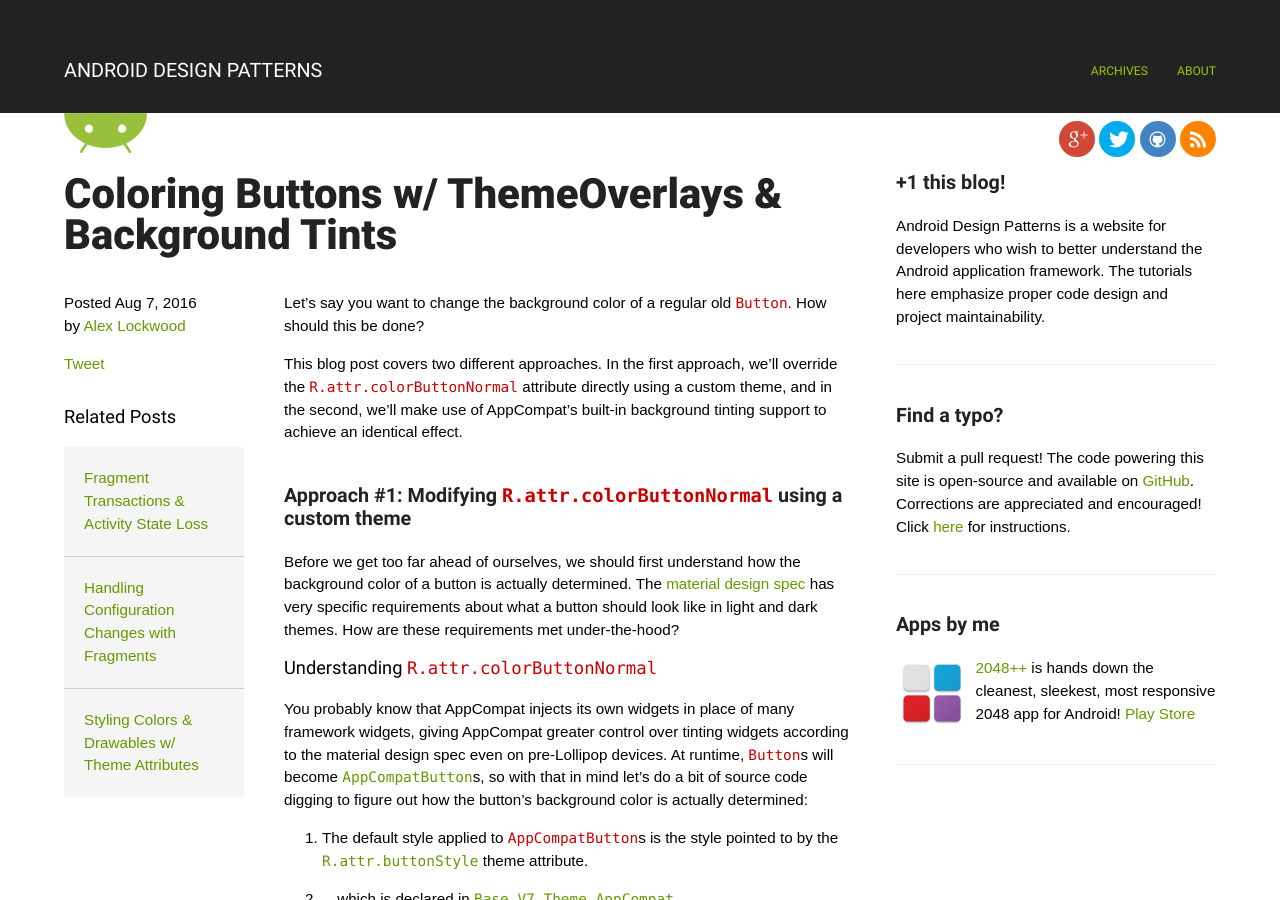
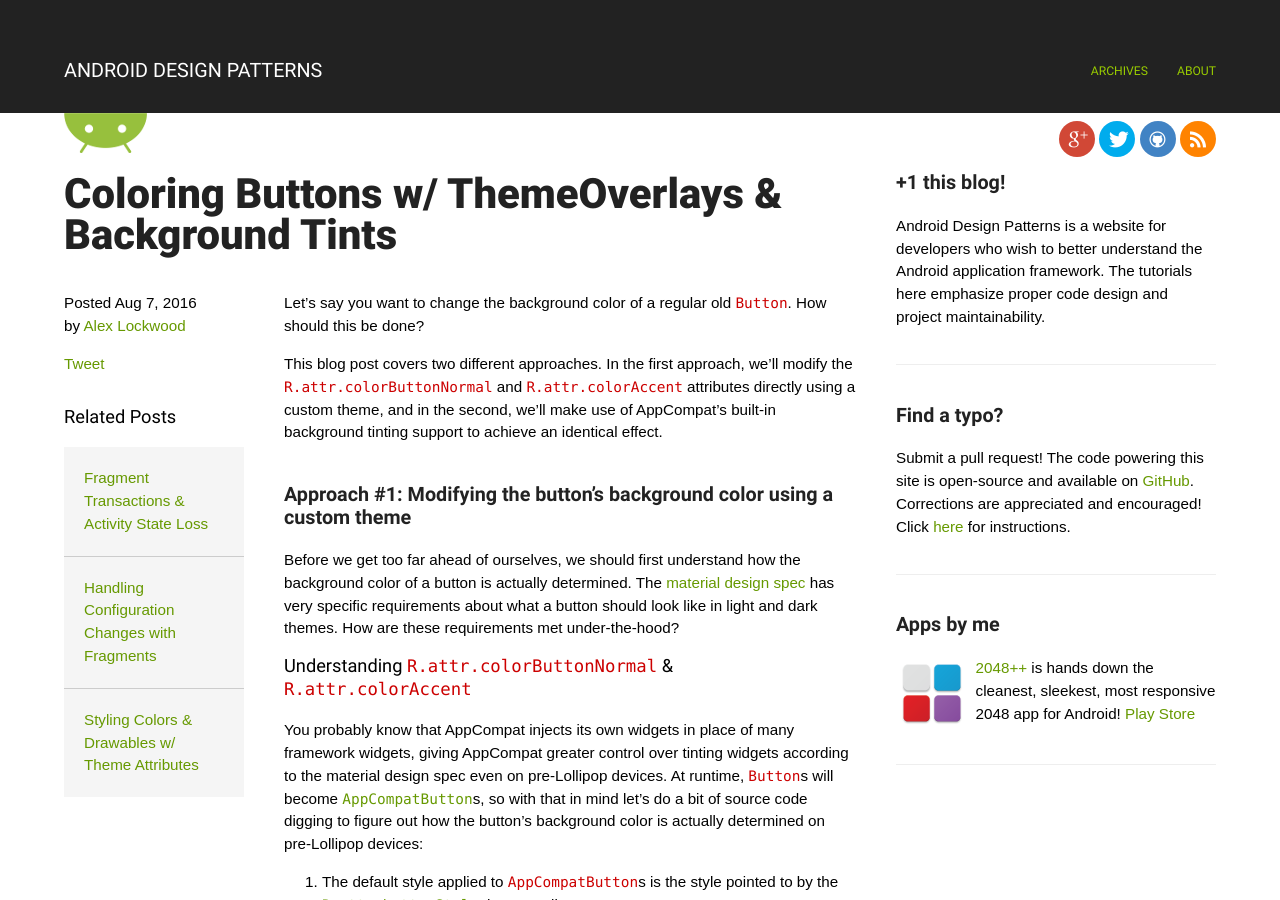
Before and after one commit to alexjlockwood/AndroidDesignPatterns, a Jekyll site: the page built from _posts/2016-08-08-theming-buttons-with-themeoverlays-background-tints.md, in a window 1280 px wide and 900 px high. Built offline with Jekyll 4.4.1, drawn with Linux system fonts in a browser that asks for light colours; some web fonts are replaced; a script that is not in the unit is left out; comment, search, counter and statistics services are not loaded; some of the changed text lies outside the part shown.

Commit message:
Update blog post

````diff
--- a/_posts/2016-08-08-theming-buttons-with-themeoverlays-background-tints.md
+++ b/_posts/2016-08-08-theming-buttons-with-themeoverlays-background-tints.md
@@ -14,13 +14,13 @@ Let's say you want to change the background color of a regular old `Button`.
 How should this be done?
 
 This blog post covers two different approaches. In the first approach,
-we'll override the `R.attr.colorButtonNormal` attribute directly using a custom theme,
-and in the second, we'll make use of AppCompat's built-in background tinting support
+we'll modify the `R.attr.colorButtonNormal` and `R.attr.colorAccent` attributes directly
+using a custom theme, and in the second, we'll make use of AppCompat's built-in background tinting support
 to achieve an identical effect.
 
 <!--more-->
 
-### Approach #1: Modifying `R.attr.colorButtonNormal` using a custom theme
+### Approach #1: Modifying the button's background color using a custom theme
 
 Before we get too far ahead of ourselves, we should first understand how the
 background color of a button is actually
@@ -28,13 +28,13 @@ determined. The [material design spec](http://material.google.com/components/but
 has very specific requirements about what a button should look like in light
 and dark themes. How are these requirements met under-the-hood?
 
-#### Understanding `R.attr.colorButtonNormal`
+#### Understanding `R.attr.colorButtonNormal` & `R.attr.colorAccent`
 
 You probably know that AppCompat injects its own widgets in place of many framework
 widgets, giving AppCompat greater control over tinting widgets according to the material design
 spec even on pre-Lollipop devices. At runtime, `Button`s will become [`AppCompatButton`][AppCompatButton]s,
 so with that in mind let's do a bit of source code digging to figure out how the button's background color
-is actually determined:
+is actually determined on pre-Lollipop devices:
 
 1.  The default style applied to `AppCompatButton`s is the style pointed to by
     the [`R.attr.buttonStyle`][R.attr.buttonStyle] theme attribute.
@@ -106,8 +106,11 @@ is actually determined:
     }
     ```
 
+We can follow a similar rabbit hole to determine how buttons are colored on
+Lollipop and above... **TODO(alockwood): explain API 21+???**
+
 That's a lot to take in! To summarize, the important parts to
-understand from this code can be summed up with the following:
+understand from all of this can be summed up with the following:
 
 > Let `S` be the style resource that is assigned to button `B`. Note that if no
 > style is provided in the client's XML code, AppCompat uses the style resource
@@ -354,3 +357,16 @@ Clients *must* use the `ViewCompat#setBackgroundTintList()` static helper method
 
   [AppCompatDrawableManagerSource1]: https://github.com/android/platform_frameworks_support/blob/d57359e205b2c04a4f0f0ecf9dcb8d6086e75663/v7/appcompat/src/android/support/v7/widget/AppCompatDrawableManager.java#L309-L314
   [AppCompatDrawableManagerSource2]: https://github.com/android/platform_frameworks_support/blob/d57359e205b2c04a4f0f0ecf9dcb8d6086e75663/v7/appcompat/src/android/support/v7/widget/AppCompatDrawableManager.java#L513-L548
+
+  [R.attr.buttonStyle_21]: https://github.com/android/platform_frameworks_base/blob/a294dacefff98a6328cda4200e64583a72ab8b36/core/res/res/values/themes_material.xml#L98
+  [Widget.Material.Button_21]: https://github.com/android/platform_frameworks_base/blob/a294dacefff98a6328cda4200e64583a72ab8b36/core/res/res/values/styles_material.xml#L459
+  [R.drawable.btn_default_material_21]: https://github.com/android/platform_frameworks_base/blob/a294dacefff98a6328cda4200e64583a72ab8b36/core/res/res/drawable/btn_default_material.xml
+  [R.drawable.btn_default_mtrl_shape_21]: https://github.com/android/platform_frameworks_base/blob/a294dacefff98a6328cda4200e64583a72ab8b36/core/res/res/drawable/btn_default_mtrl_shape.xml
+  [R.attr.colorButtonNormal_dark_21]: https://github.com/android/platform_frameworks_base/blob/4535e11fb7010f2b104d3f8b3954407b9f330e0f/core/res/res/values/themes_material.xml#L393
+  [R.color.btn_default_material_dark_21]: https://github.com/android/platform_frameworks_base/blob/a294dacefff98a6328cda4200e64583a72ab8b36/core/res/res/color/btn_default_material_dark.xml
+  [R.color.btn_material_dark_21]: https://github.com/android/platform_frameworks_base/blob/a294dacefff98a6328cda4200e64583a72ab8b36/core/res/res/values/colors_material.xml#L36
+  [R.attr.colorButtonNormal_light_21]: https://github.com/android/platform_frameworks_base/blob/4535e11fb7010f2b104d3f8b3954407b9f330e0f/core/res/res/values/themes_material.xml#L749
+  [R.color.btn_default_material_light_21]: https://github.com/android/platform_frameworks_base/blob/a294dacefff98a6328cda4200e64583a72ab8b36/core/res/res/color/btn_default_material_light.xml
+  [R.color.btn_material_light_21]: https://github.com/android/platform_frameworks_base/blob/a294dacefff98a6328cda4200e64583a72ab8b36/core/res/res/values/colors_material.xml#L37
+  [Widget.Material.Button.Colored_21]: https://github.com/android/platform_frameworks_base/blob/a294dacefff98a6328cda4200e64583a72ab8b36/core/res/res/values/styles_material.xml#L471
+  [R.color.btn_colored_material]: https://github.com/android/platform_frameworks_base/blob/a294dacefff98a6328cda4200e64583a72ab8b36/core/res/res/color/btn_colored_material.xml
````
